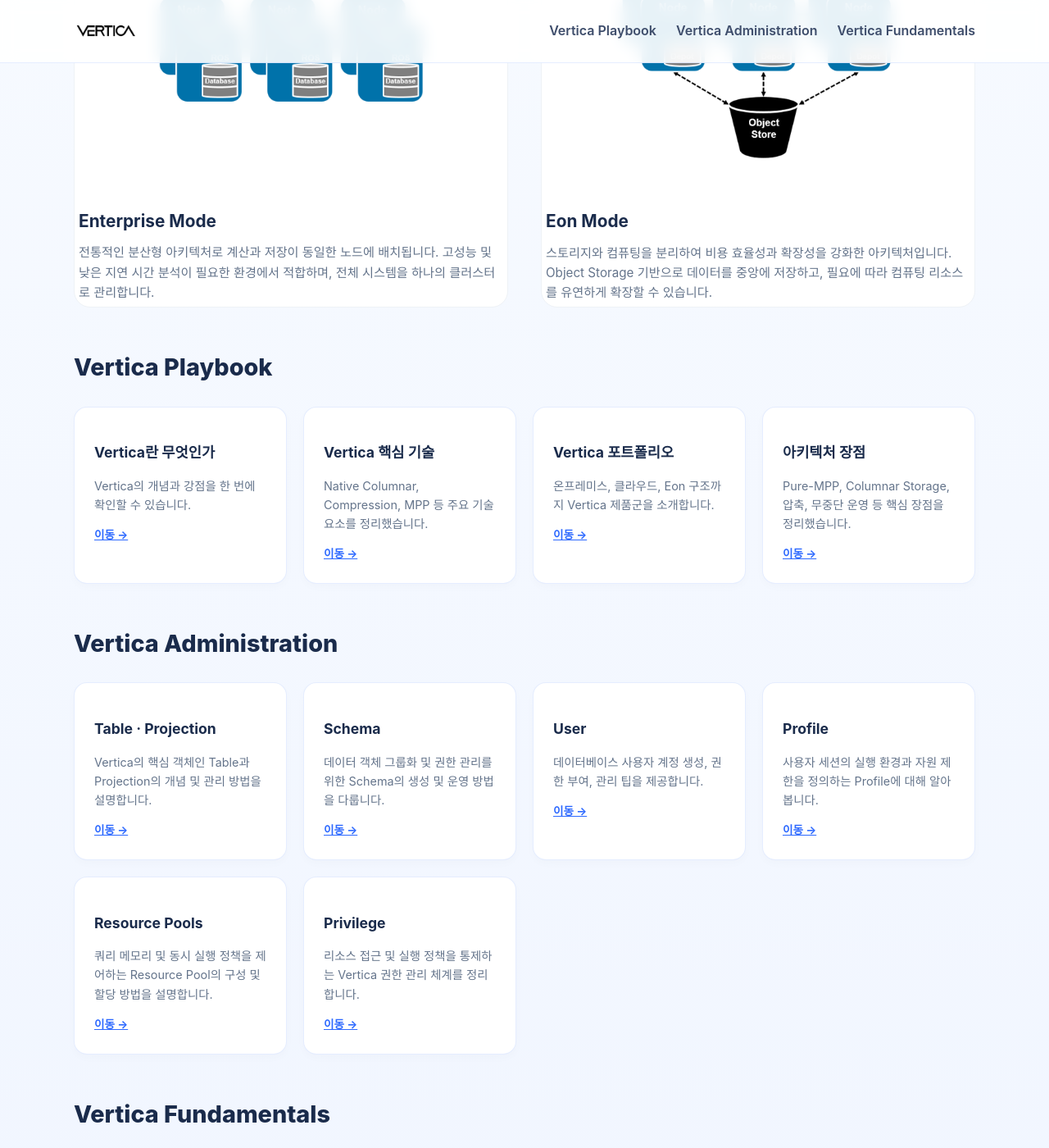
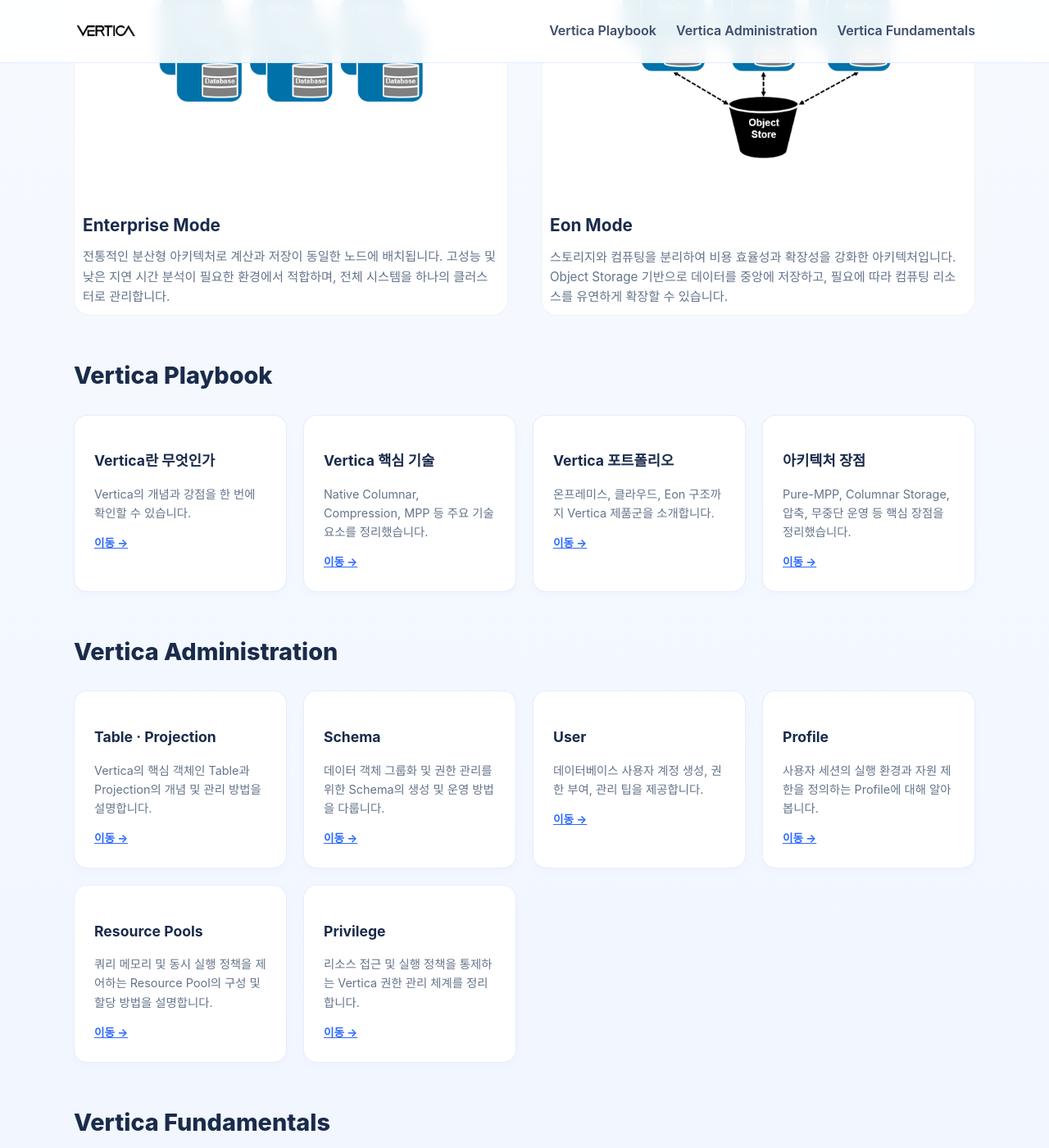
Before and after one commit to JIN0326/vertica_blog, a Jekyll site: the page built from index.md, in a window 1280 px wide and 1400 px high, scrolled down 557 px. Shown: the whole window at 82% size. Built offline with Jekyll 4.4.1, drawn with Linux system fonts in a browser that asks for light colours.

Commit message:
Update blog content and styling

```diff
--- a/assets/css/style.css
+++ b/assets/css/style.css
@@ -202,7 +202,7 @@
   border-radius: 0;
 }
 
-.mode-body { padding: 5px; text-align: left; }
+.mode-body { padding: 10px; text-align: left; }
 .mode-body h3 { font-size: 1.3rem; font-weight: 700; margin-bottom: 10px; }
 .mode-body p { font-size: 0.95rem; color: var(--muted); margin: 0; line-height: 1.6; }
 
```
